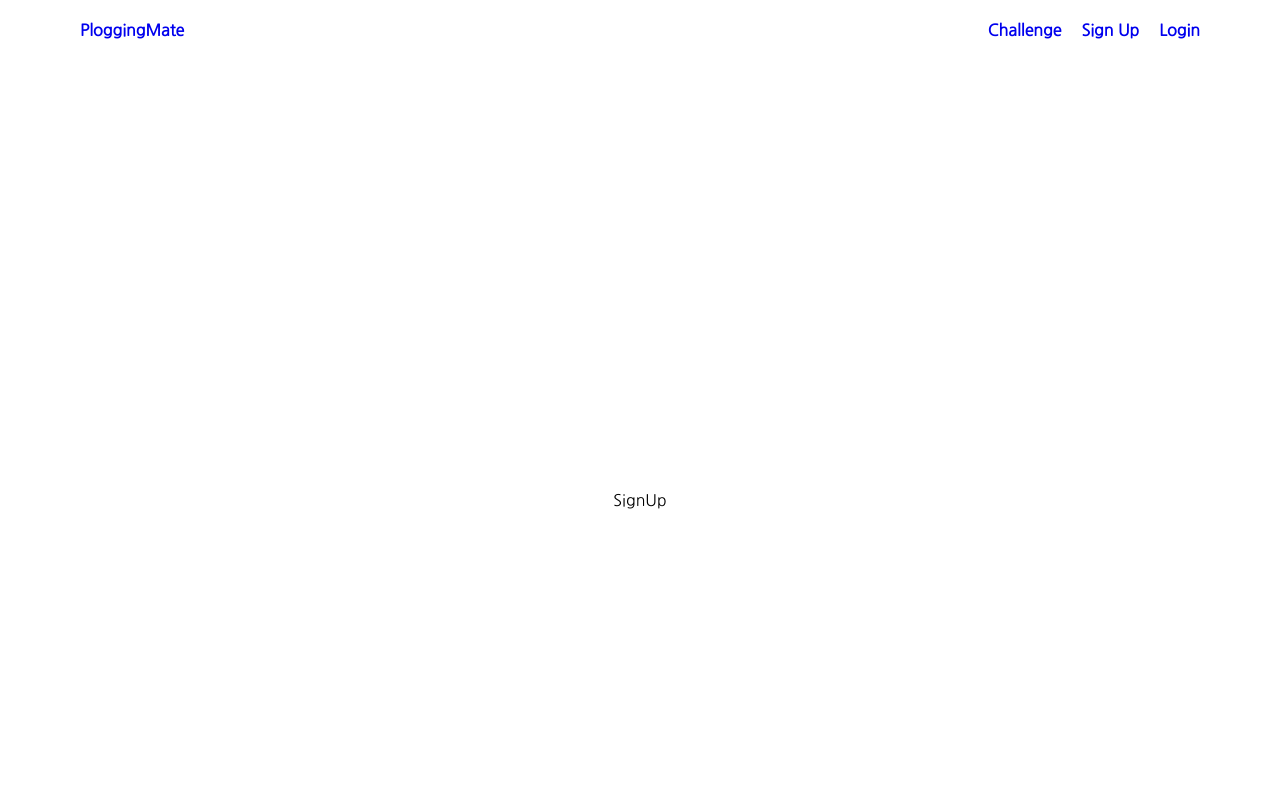
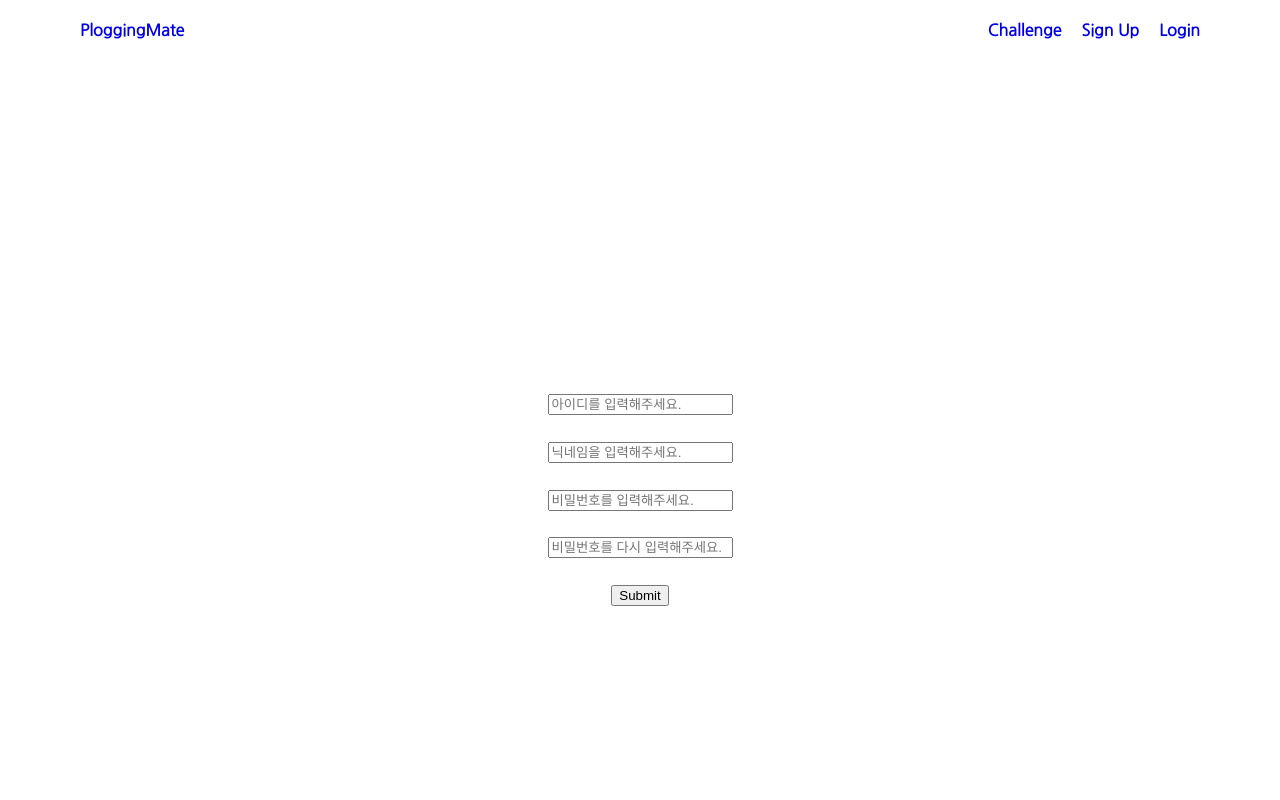
Before and after one commit to jooa7878/PloggingMate_Web, a React (Create React App) app in the folder Front-End/: page /signup in a window 1280 px wide. Shown: the top 800 px of the page. Built offline with nearby package versions, Linux system fonts and the light colour scheme.

Commit message:
[#7 ] feat : 로그인 / 회원 가입 폼 구성 (#9)
* feat : 로그인 / 회원가입 페이지 폼 생성

```diff
--- a/Front-End/src/pages/Login.js
+++ b/Front-End/src/pages/Login.js
@@ -1,7 +1,43 @@
 import React from "react";
+import styled from "styled-components";
 
 const Login = (props) => {
-  return <React.Fragment>Login</React.Fragment>;
+  return (
+    <React.Fragment>
+      <Form
+        onSubmit={(event) => {
+          event.preventDefault();
+          console.dir(event.target.id.value);
+          console.dir(event.target.password.value);
+        }}
+      >
+        <Input
+          required
+          type="email"
+          placeholder="아이디를 입력해주세요.."
+          name="id"
+        />
+        <Input
+          required
+          type="password"
+          placeholder="비밀번호를 입력해주세요."
+          name="password"
+        />
+        <Input type="submit"/>
+      </Form>
+    </React.Fragment>
+  );
 };
 
 export default Login;
+
+const Form = styled.form`
+  display: flex;
+  justify-content: center;
+  align-items: center;
+  flex-direction: column;
+`;
+
+const Input = styled.input`
+  margin: 1em;
+`;
--- a/Front-End/src/pages/SignUp.js
+++ b/Front-End/src/pages/SignUp.js
@@ -1,7 +1,64 @@
 import React from "react";
+import styled from "styled-components";
 
 const SignUp = (props) => {
-  return <React.Fragment>SignUp</React.Fragment>;
+  return (
+    <React.Fragment>
+      <Form
+        onSubmit={(event) => {
+          event.preventDefault();
+          const password1 = event.target.password.value;
+          const password2 = event.target.passwordCheck.value;
+
+          if (password1 !== password2) {
+            alert("패스워드 확인이 틀렸습니다.");
+          } else {
+            console.dir(event.target.id.value);
+            console.dir(event.target.nickname.value);
+            console.dir(event.target.password.value);
+            console.dir(event.target.passwordCheck.value);
+          }
+        }}
+      >
+        <Input
+          required
+          type="email"
+          placeholder="아이디를 입력해주세요."
+          name="id"
+        />
+        <Input
+          required
+          type="text"
+          placeholder="닉네임을 입력해주세요."
+          name="nickname"
+        />
+        <Input
+          required
+          type="password"
+          placeholder="비밀번호를 입력해주세요."
+          name="password"
+        />
+        <Input
+          required
+          type="password"
+          placeholder="비밀번호를 다시 입력해주세요."
+          name="passwordCheck"
+        />
+        <Input type="submit" />
+      </Form>
+    </React.Fragment>
+  );
 };
 
 export default SignUp;
+
+const Form = styled.form`
+  display: flex;
+  justify-content: center;
+  align-items: center;
+  flex-direction: column;
+`;
+
+const Input = styled.input`
+  margin: 1em;
+`;
```
Also changed, not shown: Front-End/src/redux/modules/temp.js (deleted), Front-End/src/redux/modules/user.js (added), 1 other file (tests, documents, lock files or other folders).
